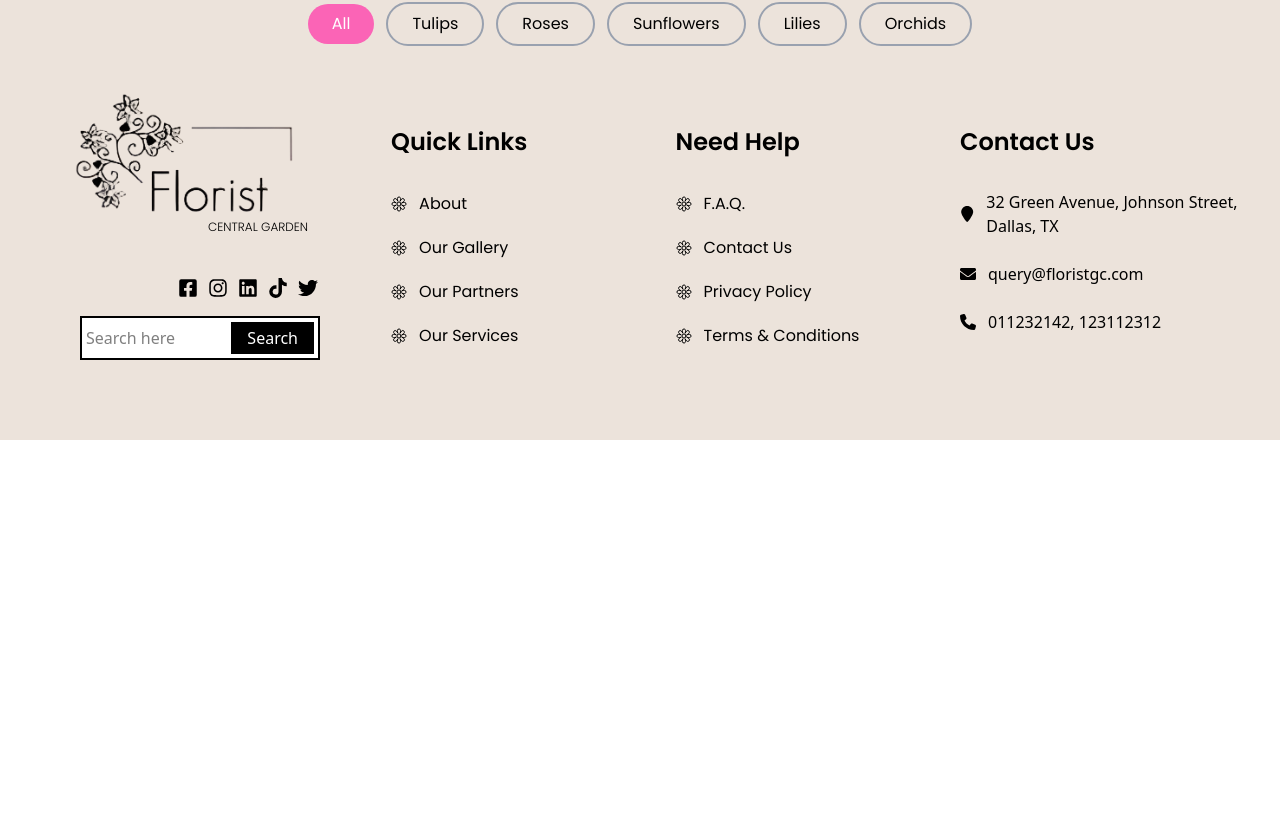
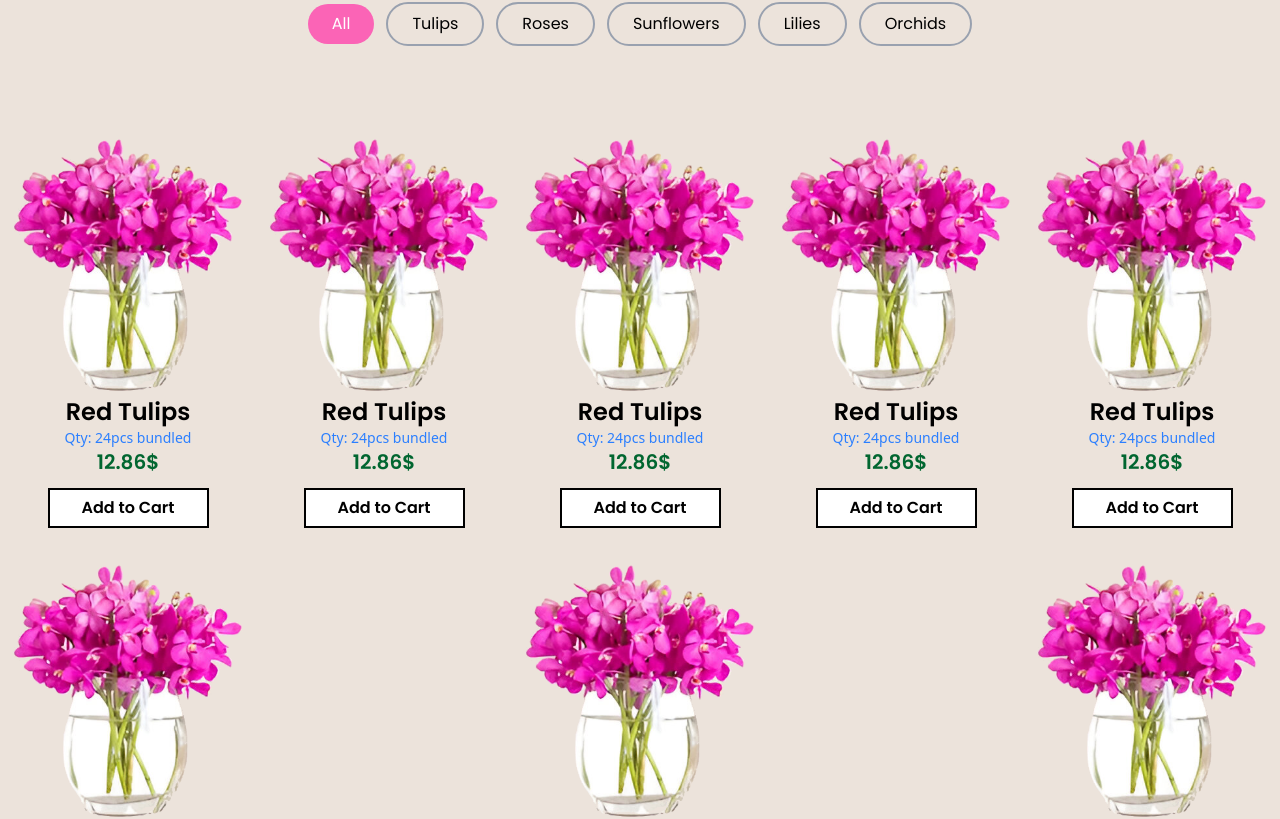
Before and after one commit to ZakariaZack98/florist-central-garden, a React (Vite) app: page /Gallery in a window 1280 px wide. Shown: the part 284-1103 px from the top of the page. Before the commit the page ends 800 px from the top, so only its background shows below. Built offline with nearby package versions, Linux system fonts and the light colour scheme.

Commit message:
product card UI complete

```diff
--- a/src/Components/Common/ProductCard.jsx
+++ b/src/Components/Common/ProductCard.jsx
@@ -1,9 +1,16 @@
 import React from 'react'
+import ButtonPrimary from './ButtonPrimary'
 
 const ProductCard = () => {
   return (
-    <div>
-
+    <div className='w-[20dvw] h-auto p-3 flex flex-col justify-between items-center'>
+      <picture>
+        <img src="/public/images/pr1.png" alt="" className='w-full'/>
+      </picture>
+      <h4 className='font-poppins text-2xl font-semibold'>Red Tulips</h4>
+      <p className='text-sm text-blue-500'>Qty: 24pcs bundled</p>
+      <h4 className='font-poppins text-xl font-semibold text-green-800'>12.86$</h4>
+      <ButtonPrimary label={'Add to Cart'}/>
     </div>
   )
 }
--- a/src/Pages/Shop/Shop.jsx
+++ b/src/Pages/Shop/Shop.jsx
@@ -1,5 +1,6 @@
 import React, { useState } from 'react'
 import { getFlowerData } from '../../lib/lib'
+import ProductCard from '../../Components/Common/ProductCard';
 
 const Shop = () => {
   const flowersData = getFlowerData();
@@ -31,7 +32,15 @@ const Shop = () => {
           ))
         }
       </div>
-      <div className="productGrid">
+      <div className="productGrid flex flex-wrap justify-between items-center h-fit overflow-hidden py-20">
+        <ProductCard/>
+        <ProductCard/>
+        <ProductCard/>
+        <ProductCard/>
+        <ProductCard/>
+        <ProductCard/>
+        <ProductCard/>
+        <ProductCard/>
       </div>
     </div>
   )
```
